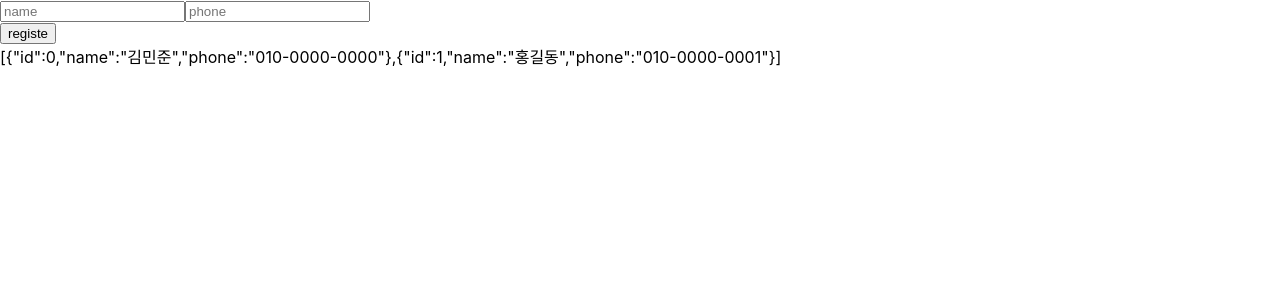
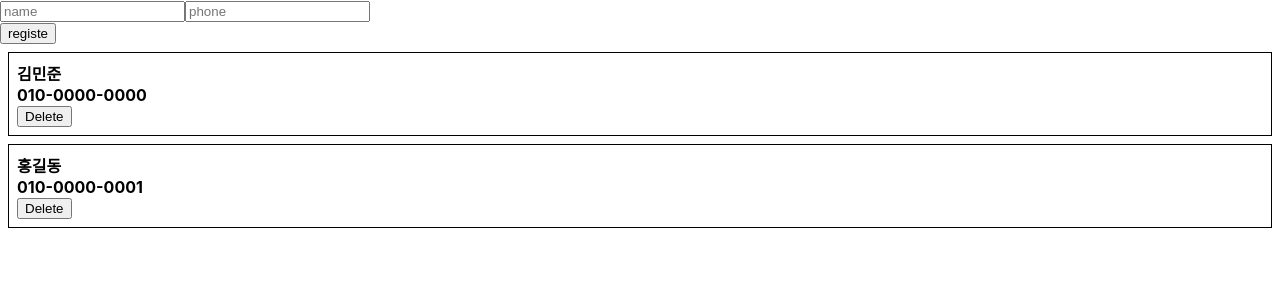
Before and after one commit to Isandaddy/react-phone-book, a React (Create React App) app: page / in a window 1280 px wide. Shown: the top 300 px of the page. Built offline with nearby package versions, Linux system fonts and the light colour scheme.

Commit message:
create delete fuc
create delete fuction

```diff
--- a/src/App.js
+++ b/src/App.js
@@ -1,41 +1,48 @@
-import React, { Component } from 'react';
-import './App.css';
-import PhoneForm from './components/PhoneForm';
+import React, { Component } from "react";
+import "./App.css";
+import PhoneForm from "./components/PhoneForm";
+import PhoneInfoList from "./components/PhoneInfoList";
 
 class App extends Component {
   id = 2;
   state = {
-        information : [
+    information: [
       //id값은 각 데이터를 식별하기 위함
       {
         id: 0,
-                name: '김민준',
-                phone: '010-0000-0000'
+        name: "김민준",
+        phone: "010-0000-0000"
       },
       {
         id: 1,
-                name: '홍길동',
-                phone: '010-0000-0001'
+        name: "홍길동",
+        phone: "010-0000-0001"
       }
     ]
-    }
+  };
   //자식 클래스(PhoneForm)에서 onCreate의 속성명의 props로 넘기고... handleSubmit()로 인자값 전달 받는다
-    handleCreate = (data) => {
+  handleCreate = data => {
     const { information } = this.state;
     this.setState({
       information: information.concat({ id: this.id++, ...data })
-        })
-    }
+    });
+  };
 
-    render(){
+  handleRemove = id => {
+    const { information } = this.state;
+    this.setState({
+      information: information.filter(info => info.id !== id)
+    });
+  };
+
+  render() {
     const { information } = this.state;
     return (
       <div>
-                <PhoneForm
-                    onCreate={this.handleCreate}
-                />
+        <PhoneForm onCreate={this.handleCreate} />
         {/*JSON.stringify( )는 자바스크립트의 값을 JSON 문자열로 변환한다.*/}
-                {JSON.stringify(information)}
+        {/*JSON.stringify(information)*/}
+        <PhoneInfoList data={information} onRemove={this.handleRemove} />
       </div>
     );
   }
--- /dev/null
+++ b/src/components/PhoneInfo.js
@@ -0,0 +1,38 @@
+import React, { Component } from "react";
+
+class PhoneInfo extends Component {
+  static defaultProps = {
+    info: {
+      name: "이름",
+      phone: "010-0000-0000",
+      id: 0
+    }
+  };
+
+  handleRemove = () => {
+    const { info, onRemove } = this.props;
+    //부모의 부모앱(App)컴포넌트의 삭제 함수 실행
+    onRemove(info.id);
+  };
+
+  render() {
+    const style = {
+      border: "1px solid black",
+      padding: "8px",
+      margin: "8px"
+    };
+    const { name, phone } = this.props.info;
+    return (
+      <div style={style}>
+        <div>
+          <b>{name}</b>
+        </div>
+        <div>
+          <b>{phone}</b>
+        </div>
+        <button onClick={this.handleRemove}>Delete</button>
+      </div>
+    );
+  }
+}
+export default PhoneInfo;
--- /dev/null
+++ b/src/components/PhoneInfoList.js
@@ -0,0 +1,20 @@
+import React, { Component } from "react";
+import PhoneInfo from "./PhoneInfo";
+
+class PhoneInfoList extends Component {
+  static defaultProps = {
+    list: [],
+    onRemove: () => console.warn("onRemove not defined")
+  };
+
+  render() {
+    //부모컴퍼넌트에서 information,onRemove(handleRemove)를 받이와서
+    //PhoneInfo에 넘긴다.
+    const { data, onRemove } = this.props;
+    const list = data.map(info => (
+      <PhoneInfo key={info.id} info={info} onRemove={onRemove} />
+    ));
+    return <div>{list}</div>;
+  }
+}
+export default PhoneInfoList;
```
Lines whose indentation alone changed are shown as unchanged.
